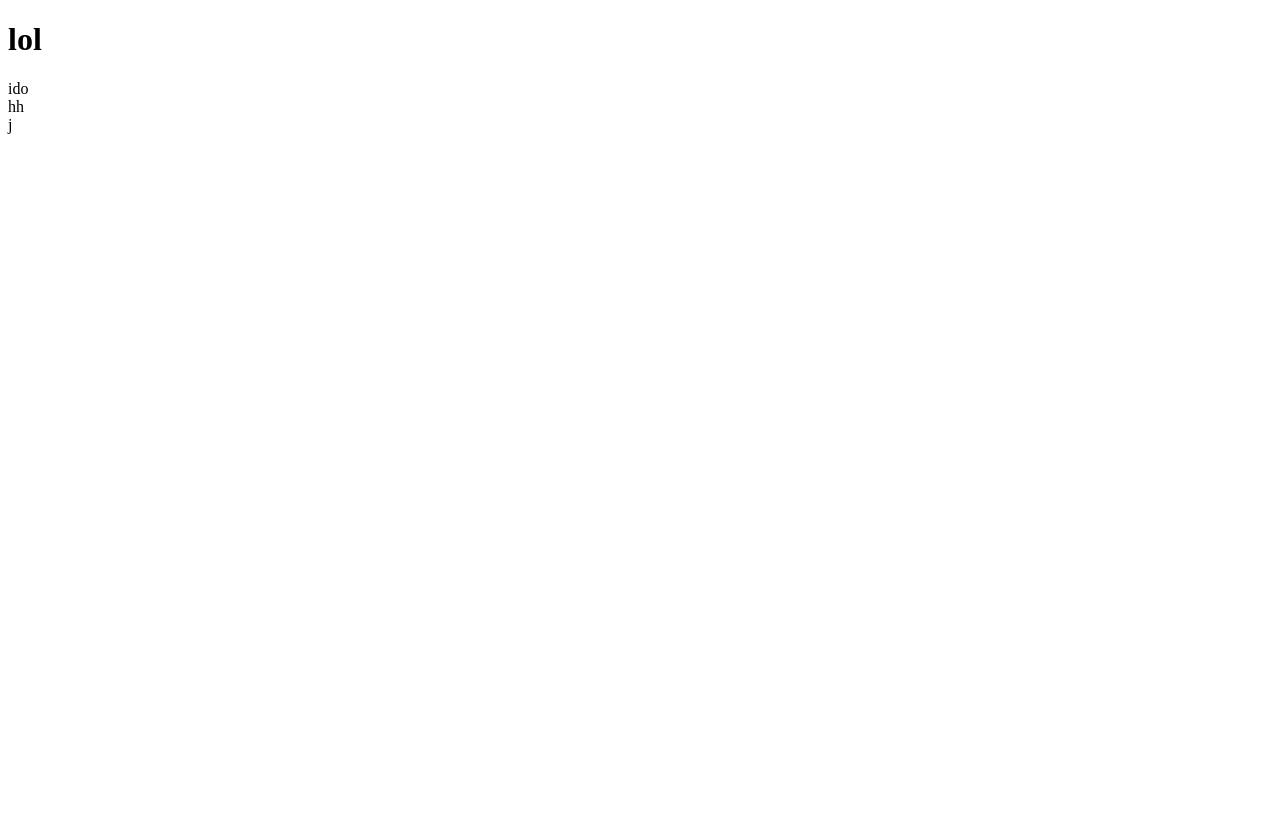
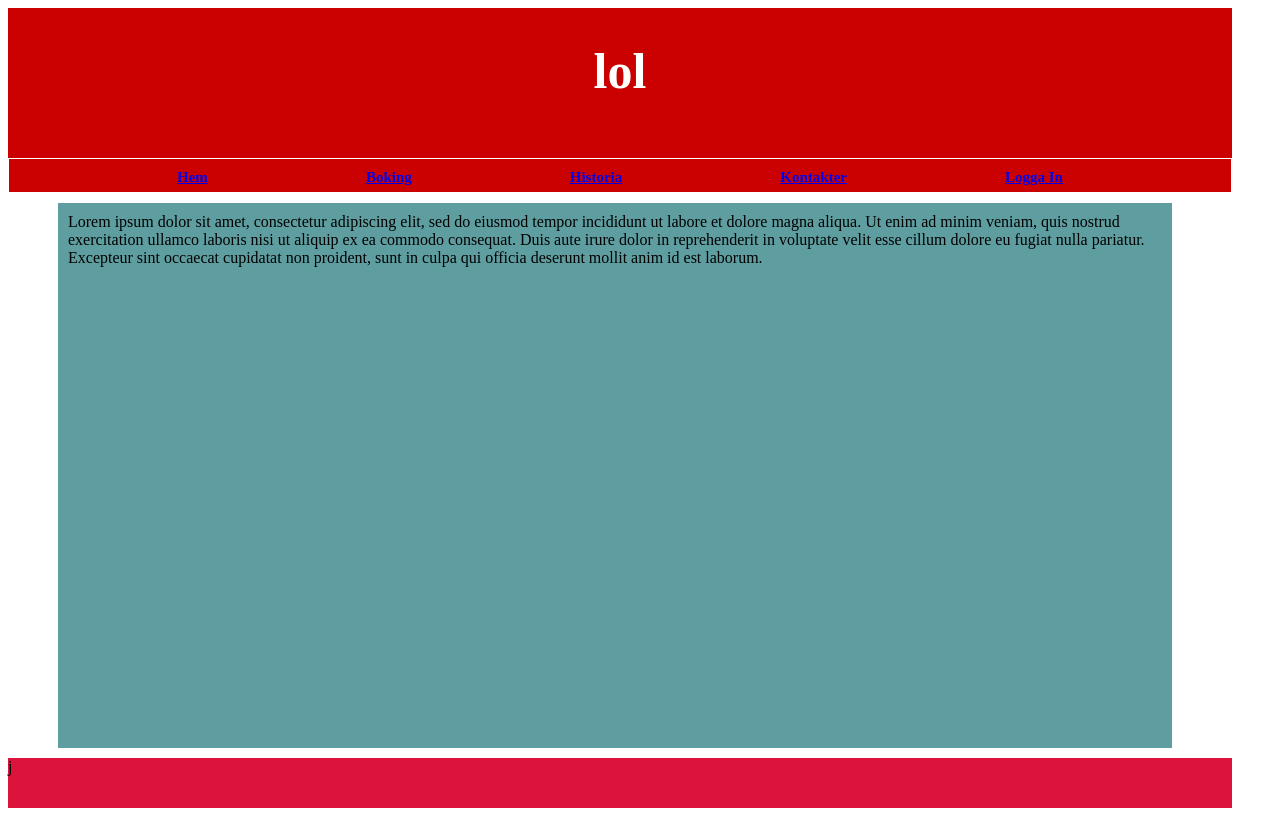
Before and after one commit to sofiahanski/projekt2, a plain HTML site: page index.html in a window 1280 px wide. Drawn offline with Linux system fonts and the light colour scheme.

Commit message:
kommit en bra bit

```diff
--- /dev/null
+++ b/css/project.css
@@ -0,0 +1,54 @@
+#container{
+    display: grid;
+    width: 100%;
+    height: 100vh;
+    margin: 0px;
+    padding: 0px;
+    grid-row-gap: 0px;
+    grid-template-columns: 40px 50px auto 50px 40px;
+    grid-template-rows: 150px 35px auto 50px;
+    grid-template-areas:
+    'hd hd hd hd'
+    'nv nv nv nv'
+    '. mn mn .'
+    'ft ft ft ft';
+}
+
+h1{
+    color: white;
+    text-align: center;
+    font-size: 50px;
+}
+
+h3{
+    display: flex;
+    justify-content: space-evenly;
+    margin: 0px;
+    font-size: 15px;
+    color: white;
+}
+
+header {
+    grid-area: hd;
+    background-color: #CB0000;
+}
+
+nav {
+
+    grid-area: nv;
+    margin: 1px;
+    padding: 10px;
+    background-color: #CB0000;
+}
+
+main {
+    grid-area: mn;
+    margin: 10px;
+    padding: 10px;
+    background-color: cadetblue;
+}
+
+footer {
+    grid-area: ft;
+    background-color: crimson;
+}
--- a/index.html
+++ b/index.html
@@ -4,17 +4,26 @@
     <meta charset="UTF-8">
     <meta name="viewport" content="width=device-width, initial-scale=1.0">
     <meta http-equiv="X-UA-Compatible" content="ie=edge">
+    <link rel="stylesheet" type="text/css" href="css/project.css">
     <title>Document</title>
 </head>
 <body>
     <div id="container">
     <header>
+
         <h1>lol</h1>
     </header>
 
-    <nav>ido</nav>
+    <nav><h3>
+        <a class="link" href="index.html">Hem</a>
+        <a class="link" href="bok.html">Boking</a>
+        <a class="link" href="his.html">Historia</a>
+        <a class="link" href="kon.html">Kontakter</a>
+        <a class="link" href="log.html">Logga In</a></h3>
+    </nav>
 
-    <main>hh</main>
+    <main>Lorem ipsum dolor sit amet, consectetur adipiscing elit, sed do eiusmod tempor incididunt ut labore et dolore magna aliqua. Ut enim ad minim veniam, quis nostrud exercitation ullamco laboris nisi ut aliquip ex ea commodo consequat. Duis aute irure dolor in reprehenderit in voluptate velit esse cillum dolore eu fugiat nulla pariatur. Excepteur sint occaecat cupidatat non proident, sunt in culpa qui officia deserunt mollit anim id est laborum.
+    </main>
 
     <footer>j</footer>
 
--- a/project.css
+++ /dev/null
@@ -1,14 +0,0 @@
-#container{
-    display: grid;
-    grid-template-columns: 50px 50px 50px 50px;
-    grid-template-rows: auto;
-    grid-template-areas:
-    "hd hd hd hd"
-    "nv nv nv nv"
-    ". mn mn ."
-    "ft ft ft ft";
-}
-
-h1{
-    font-size: 100px;
-}
```
Also changed, not shown: bok.html (added), his.html (added), kon.html (added), log.html (added).
